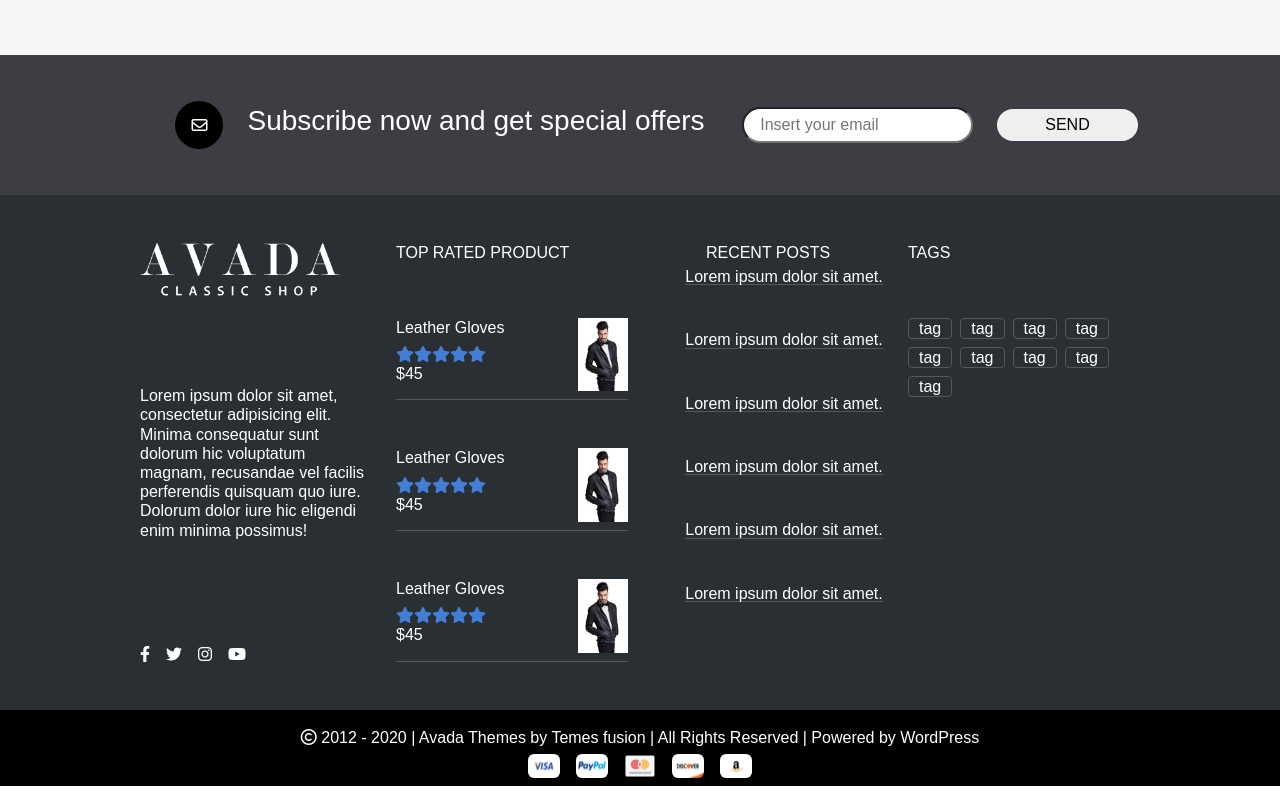
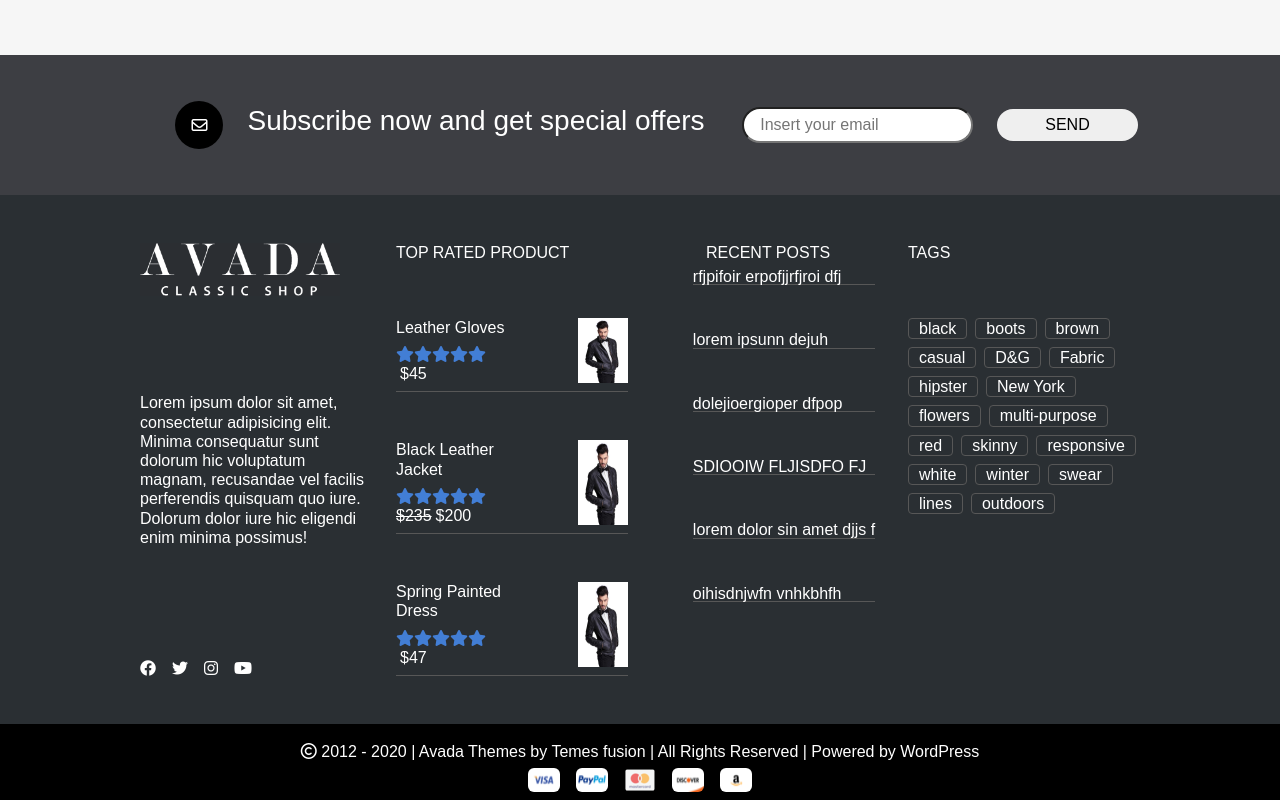
Before and after one commit to L-cir94/proj-html-vuejs, a Vue app: page / in a window 1280 px wide. Shown: the part 5175-5975 px from the top of the page. Built offline with nearby package versions, Linux system fonts and the light colour scheme.

Commit message:
items in foot with v-for

```diff
--- a/src/assets/scss/app.scss
+++ b/src/assets/scss/app.scss
@@ -25,3 +25,7 @@ img{
 .fa-star{
     color:$HavelockBlue;
 }
+.discount_black {
+    text-decoration: line-through;
+
+}
--- a/src/components/AppFooter.vue
+++ b/src/components/AppFooter.vue
@@ -26,15 +26,29 @@
                                     dolor iure hic eligendi enim minima possimus!</p>
                             </div>
                             <div class="icons d-flex gap-3">
-                                <i class="fa-brands fa-facebook-f"></i>
+                                <i v-for="app in store.apps" :class="app.social"></i>
+<!--                                 <i class="fa-brands fa-facebook-f"></i>
                                 <i class="fa-brands fa-twitter"></i>
                                 <i class="fa-brands fa-instagram"></i>
-                                <i class="fa-brands fa-youtube"></i>
+                                <i class="fa-brands fa-youtube"></i> -->
                             </div>
                         </div>
                         <div class="col-3 d-flex flex-column gap-5">
                             <h6 class="text-uppercase">top rated product</h6>
-                            <div class="item d-flex justify-content-between pb-2">
+                            <div class="item d-flex justify-content-between pb-2" v-for="item in store.topRelatedProducts">
+                                <div class="text">
+                                    <h6>{{ item.name }}</h6>
+                                    <i class="fa-solid fa-star"></i>
+                                    <i class="fa-solid fa-star"></i>
+                                    <i class="fa-solid fa-star"></i>
+                                    <i class="fa-solid fa-star"></i>
+                                    <i class="fa-solid fa-star"></i><br>
+                                    <span :class="item.class">{{ item.noDiscount }}</span><span class="ms-1">{{item.discountedPrice}}</span>
+                                </div>
+                                <img width="50" class="img-fluid" :src="item.imgPath"
+                                    alt="">
+                            </div>
+                            <!-- <div class="item d-flex justify-content-between pb-2">
                                 <div class="text">
                                     <h6>Leather Gloves</h6>
                                     <i class="fa-solid fa-star"></i>
@@ -59,46 +73,33 @@
                                 </div>
                                 <img width="50" class="img-fluid" src="../assets/img/modern_black_leather_suit-400x520.jpg"
                                     alt="">
-                            </div>
-                            <div class="item d-flex justify-content-between pb-2">
-                                <div class="text">
-                                    <h6>Leather Gloves</h6>
-                                    <i class="fa-solid fa-star"></i>
-                                    <i class="fa-solid fa-star"></i>
-                                    <i class="fa-solid fa-star"></i>
-                                    <i class="fa-solid fa-star"></i>
-                                    <i class="fa-solid fa-star"></i>
-                                    <h6>$45</h6>
-                                </div>
-                                <img width="50" class="img-fluid" src="../assets/img/modern_black_leather_suit-400x520.jpg"
-                                    alt="">
-                            </div>
+                            </div> -->
                         </div>
                         <div class="col-3 d-flex flex-column align-items-center ">
                             <h6 class="text-uppercase">recent posts</h6>
                             <div class="post d-flex justify-content-between gap-4">
                                 <ul class="d-flex flex-column gap-5">
+                                    <li v-for="post in store.recentPost">{{post.content}}</li>
+<!--                                     <li>Lorem ipsum dolor sit amet.</li>
                                     <li>Lorem ipsum dolor sit amet.</li>
                                     <li>Lorem ipsum dolor sit amet.</li>
                                     <li>Lorem ipsum dolor sit amet.</li>
-                                    <li>Lorem ipsum dolor sit amet.</li>
-                                    <li>Lorem ipsum dolor sit amet.</li>
-                                    <li>Lorem ipsum dolor sit amet.</li>
+                                    <li>Lorem ipsum dolor sit amet.</li> -->
                                 </ul>
                             </div>
                         </div>
                         <div class="col-3 d-flex flex-column gap-5">
                             <h6 class="text-uppercase">tags</h6>
                             <div class="container_tags d-flex flex-wrap gap-2">
+                                <span class="my_span rounded-1" v-for="tag in store.tags">{{ tag.name }}</span>
+<!--                            <span class="my_span rounded-1">tag</span>
                                 <span class="my_span rounded-1">tag</span>
                                 <span class="my_span rounded-1">tag</span>
                                 <span class="my_span rounded-1">tag</span>
                                 <span class="my_span rounded-1">tag</span>
                                 <span class="my_span rounded-1">tag</span>
                                 <span class="my_span rounded-1">tag</span>
-                                <span class="my_span rounded-1">tag</span>
-                                <span class="my_span rounded-1">tag</span>
-                                <span class="my_span rounded-1">tag</span>
+                                <span class="my_span rounded-1">tag</span> -->
                             </div>
                         </div>
 
@@ -130,11 +131,12 @@
 </template>
 
 <script>
+import{store} from '../store'
 export default {
     name: "AppFooter",
     setup() {
 
-        return {}
+        return {store}
     }
 }
 </script>
--- a/src/components/AppHeader.vue
+++ b/src/components/AppHeader.vue
@@ -25,7 +25,7 @@
                 <nav class="navbar">
 <!--                     <MenuHeader Home="ciao"></MenuHeader> -->
                     <ul class=" d-flex gap-5 align-items-center">
-                        <li v-for="menu in store.menuheader">{{menu.name}}</li>
+                        <li v-for="menu in store.menuHeader">{{menu.name}}</li>
                        <!--  <li>Home <span class="arrow">&#8744</span></li>
                         <li>Shop <span class="arrow">&#8744</span></li>
                         <li>Products <span class="arrow">&#8744</span></li>
--- a/src/components/AppMain.vue
+++ b/src/components/AppMain.vue
@@ -738,8 +738,5 @@ h6 {
     color: $NevadaDarkMuted ;
 }
 
-.discount_black {
-    text-decoration: line-through;
 
-}
 </style>
--- a/src/store.js
+++ b/src/store.js
@@ -1,6 +1,6 @@
 import { reactive } from "vue";
 export const store = reactive({
-    menuheader: [
+    menuHeader: [
         {
             name: 'Home',
         },
@@ -45,60 +45,99 @@ export const store = reactive({
             name: 'Cart',
         },
     ],
-    tags:[
+    tags: [
         {
-            name:'black',
+            name: 'black',
         },
         {
-            name:'boots',
+            name: 'boots',
         },
         {
-            name:'brown',
+            name: 'brown',
         },
         {
-            name:'casual',
+            name: 'casual',
         },
         {
-            name:'D&G',
+            name: 'D&G',
         },
         {
-            name:'Fabric',
+            name: 'Fabric',
         },
         {
-            name:'hipster',
+            name: 'hipster',
         },
         {
-            name:'New York',
+            name: 'New York',
         },
         {
-            name:'flowers',
+            name: 'flowers',
         },
         {
-            name:'multi-purpose',
+            name: 'multi-purpose',
         },
         {
-            name:'red',
+            name: 'red',
         },
         {
-            name:'skinny',
+            name: 'skinny',
         },
         {
-            name:'responsive',
+            name: 'responsive',
         },
         {
-            name:'white',
+            name: 'white',
         },
         {
-            name:'winter',
+            name: 'winter',
         },
         {
-            name:'swear',
+            name: 'swear',
         },
         {
-            name:'lines',
+            name: 'lines',
         },
         {
-            name:'outdoors',
+            name: 'outdoors',
+        },
+    ],
+    recentPost: [
+        {
+            content: 'rfjpifoir erpofjjrfjroi dfj'
+        },
+        {
+            content: 'lorem ipsunn  dejuh'
+        },
+        {
+            content: 'dolejioergioper dfpop'
+        },
+        {
+            content: 'SDIOOIW FLJISDFO FJ'
+        },
+        {
+            content: 'lorem dolor sin amet djjs f'
+        },
+        {
+            content: 'oihisdnjwfn vnhkbhfh'
+        },
+    ],
+    topRelatedProducts:[
+        {
+            name:'Leather Gloves ',
+            discountedPrice:'$45',
+            imgPath:'src/assets/img/modern_black_leather_suit-400x520.jpg'
+        },
+        {
+            name:'Black Leather Jacket',
+            noDiscount:'$235',
+            class:'discount_black',
+            discountedPrice:'$200',
+            imgPath:'src/assets/img/modern_black_leather_suit-400x520.jpg'
+        },
+        {
+            name:'Spring Painted Dress',
+            discountedPrice:'$47',
+            imgPath:'src/assets/img/modern_black_leather_suit-400x520.jpg'
         },
     ]
 })
```
Lines whose indentation alone changed are shown as unchanged.
